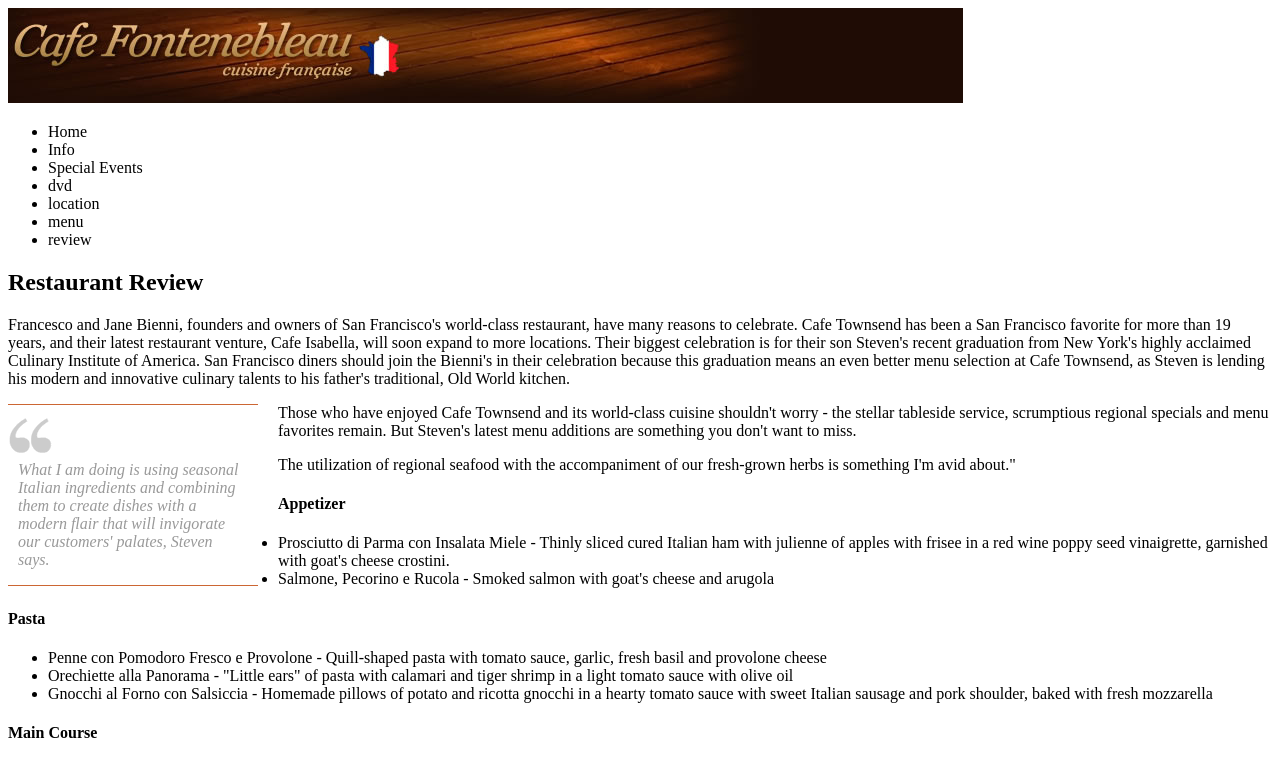
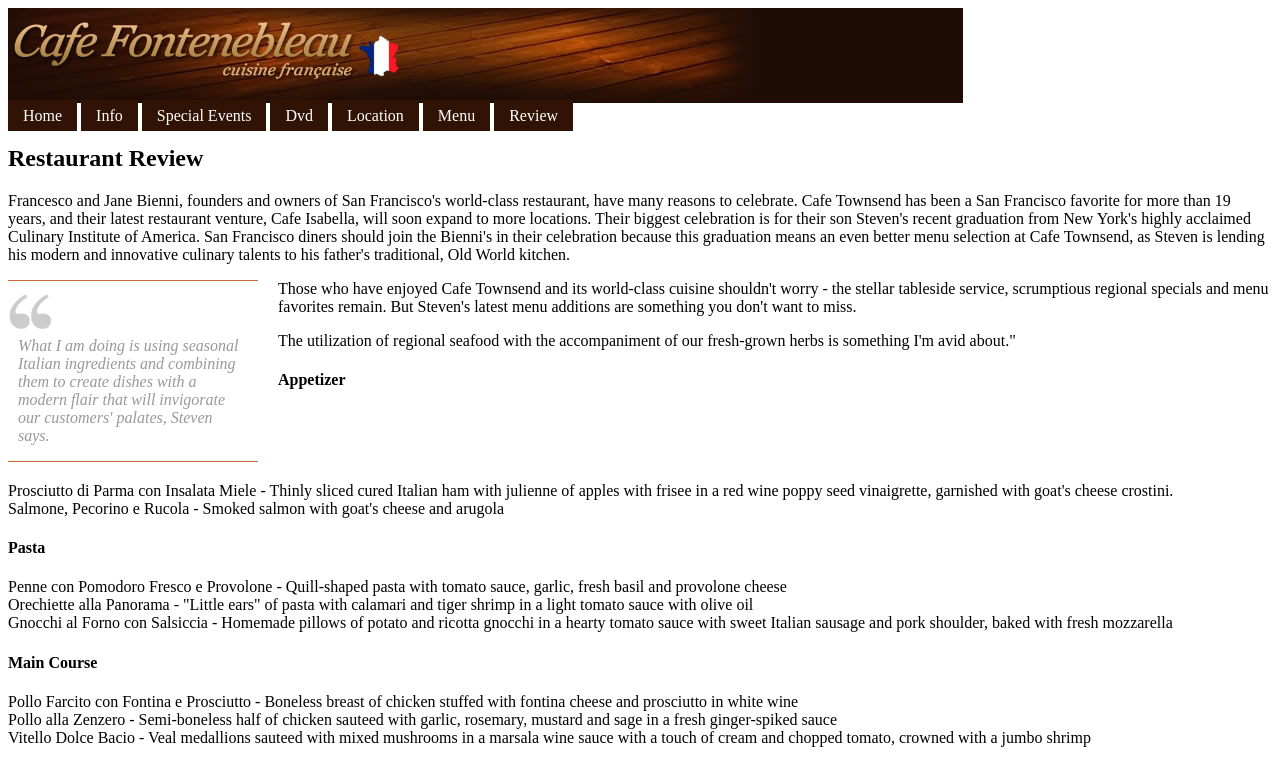
Before and after one commit to diogenes-junior/web-completo-fontenelle, a plain HTML site: page curso-01/unidade-09/index.html in a window 1280 px wide. Shown: the top 760 px of the page. Drawn offline with Linux system fonts and the light colour scheme.

Commit message:
Ajustando configurações css

```diff
--- a/curso-01/unidade-09/index.html
+++ b/curso-01/unidade-09/index.html
@@ -5,6 +5,28 @@
         <meta charset="utf-8">
 
         <style>
+            nav{
+
+            }
+
+            ul{
+                margin: 0;
+                padding: 0;
+            }
+
+            li{
+                list-style: none;
+                display: inline-block;
+            }
+
+            li a{
+                text-decoration: none;
+                background-color: #311305;
+                margin-bottom: 1px;
+                padding: 7px 15px;
+                color:#FFF;
+            }
+
             aside{
                 float:left;
                 width:230px;
@@ -31,13 +53,13 @@
 
             <nav>
                 <ul>
-                    <li>Home</li>
-                    <li>Info</li>
-                    <li>Special Events</li>
-                    <li>dvd</li>
-                    <li>location</li>
-                    <li>menu</li>
-                    <li>review</li>
+                    <li><a href="home.html">Home</a></li>
+                    <li><a href="info.html">Info</a></li>
+                    <li><a href="special-events.html">Special Events</a></li>
+                    <li><a href="dvd.html">Dvd</a></li>
+                    <li><a href="location.html">Location</a></li>
+                    <li><a href="menu.html">Menu</a></li>
+                    <li><a href="review.html">Review</a></li>
                 </ul>
             </nav>
 
```
